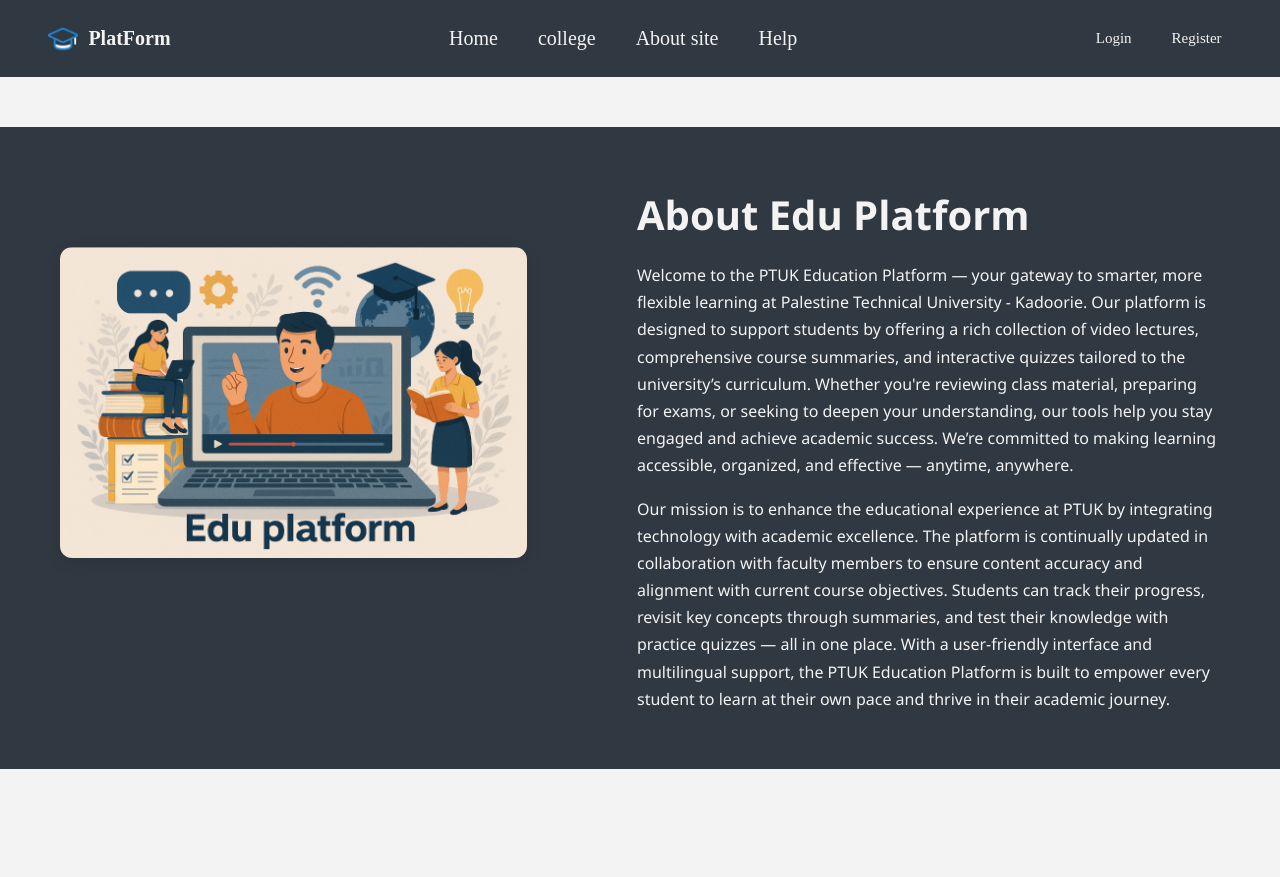
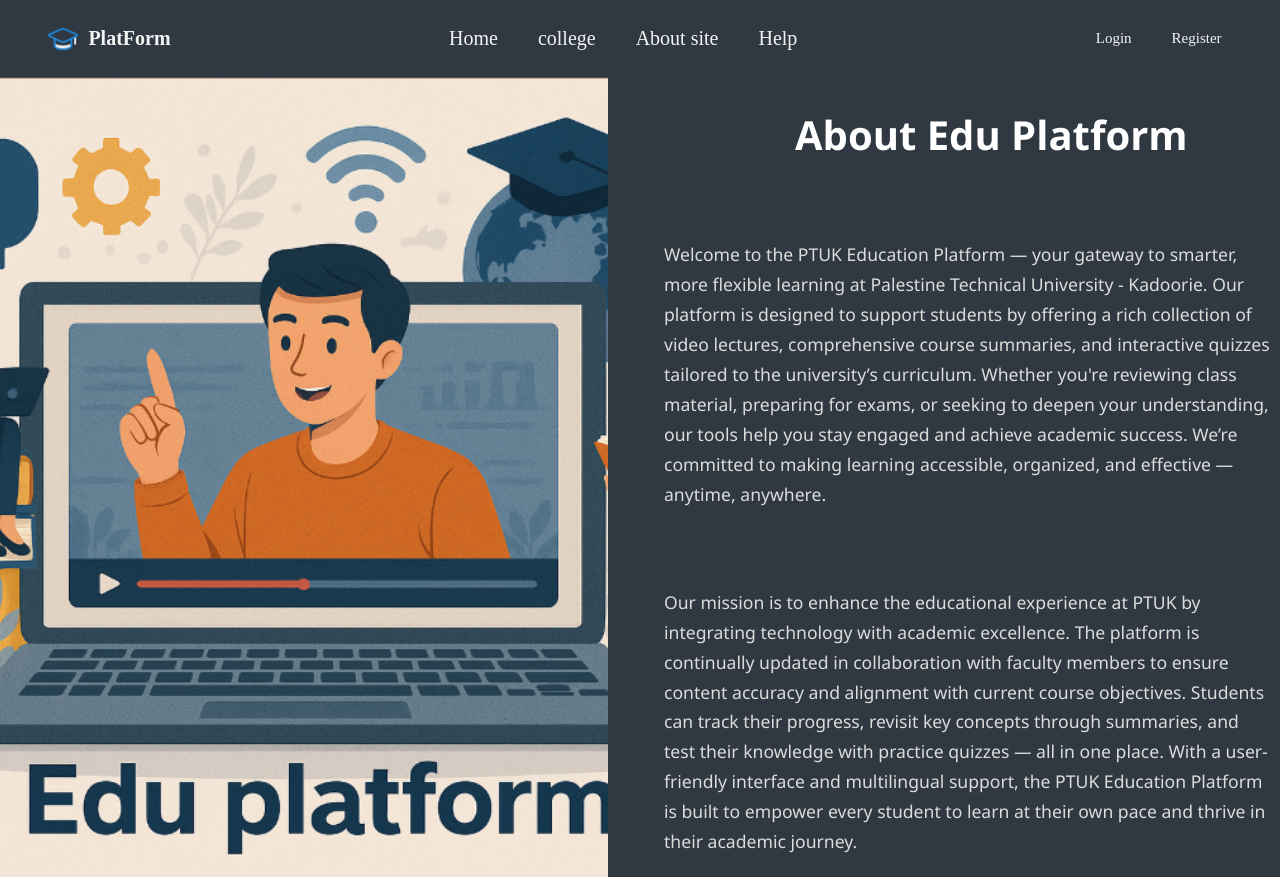
Before and after one commit to ahmadtomeh03/PlatForm, a React (Vite) app in the folder front-end/: page /aboutSite in a window 1280 px wide. Before the commit the page ends 800 px from the top, so only its background shows below. Built offline with nearby package versions, Linux system fonts and the light colour scheme; a web font is replaced by a local one.

Commit message:
Fixes the Css file

```diff
--- a/front-end/src/Pages/About/About.css
+++ b/front-end/src/Pages/About/About.css
@@ -1,3 +1,11 @@
+body {
+  margin: 0;
+  font-family: 'Segoe UI', Tahoma, Geneva, Verdana, sans-serif;
+  background-color: #303841;
+  color: #303841;
+  overflow-x: hidden;
+  align-items: stretch;
+}
 
 .main-container {
   max-width: 100%;
@@ -7,68 +15,67 @@
 
 .about-container {
   display: flex;
-    flex-wrap: wrap;
-    justify-content: center;
-    align-items: flex-start;
-    padding: 40px 20px;
-    gap: 60px;
-    max-width: 1200px;
-    margin: 0 auto;
-    margin-top: 50px;
-    box-sizing: border-box;
+  height: 100vh;
+  width: auto;
+  overflow: hidden;
   background-color: #303841;
+  max-width: 100%;
 }
+
 .about-image {
-    flex: 1 1 40%;
-    min-width: 300px;
-    margin-top: 80px;
+  width: 50%;
+  height: 100%;
 
 }
 
 .about-image img {
-    width: 100%;
-    height: auto;
-    border-radius: 12px;
-    box-shadow: 0 4px 15px rgba(0, 0, 0, 0.1);
+  width: 95%;
+  height: 100%;
   object-fit: cover;
-
+  display: block;
 
 }
-
 .about-text {
-    flex: 1 1 50%;
-    font-family: 'Segoe UI', Tahoma, Geneva, Verdana, sans-serif;
-    color: #F3F3F3;
-    min-width: 280px;
-    margin-left: 50px;
+  flex: 1;
+  max-width: 50%;
+  margin-left: 15px;
+  margin-top: 10px;
+  box-sizing: border-box;
+  display: flex;
+  flex-direction: column;
+  justify-content: space-between;
 }
 
 .about-text h2 {
   font-size: 2.5rem;
+  font-weight: 700;
   margin-top: 20px;
   margin-bottom: 20px;
-    color: #F3F3F3;
+  margin-left: 140px;
+  color: #ffffff;
 }
 
 .about-text p {
-    font-size: 1rem;
+  font-size: 1.1rem;
   line-height: 1.7;
-    margin-bottom: 16px;
-    color: #F3F3F3;
+  margin-bottom: 20px;
+  margin-left: 9px;
+  margin-right: 9px;
+  color: #dcdcdc;
 }
 
-  @media (max-width: 768px) {
+@media screen and (max-width: 1000px) {
   .about-container {
     flex-direction: column;
-      align-items: center;
-      text-align: center;
+    padding: 40px 20px;
+  }
+
+  .about-image,
+  .about-text {
+    max-width: 100%;
   }
 
   .about-text h2 {
-      font-size: 2rem;
-    }
-
-    .about-text p {
-      font-size: 0.95rem;
+    text-align: center;
   }
 }
```
Also changed, not shown: 1 other file (tests, documents, lock files or other folders). Lines whose indentation alone changed are shown as unchanged.
